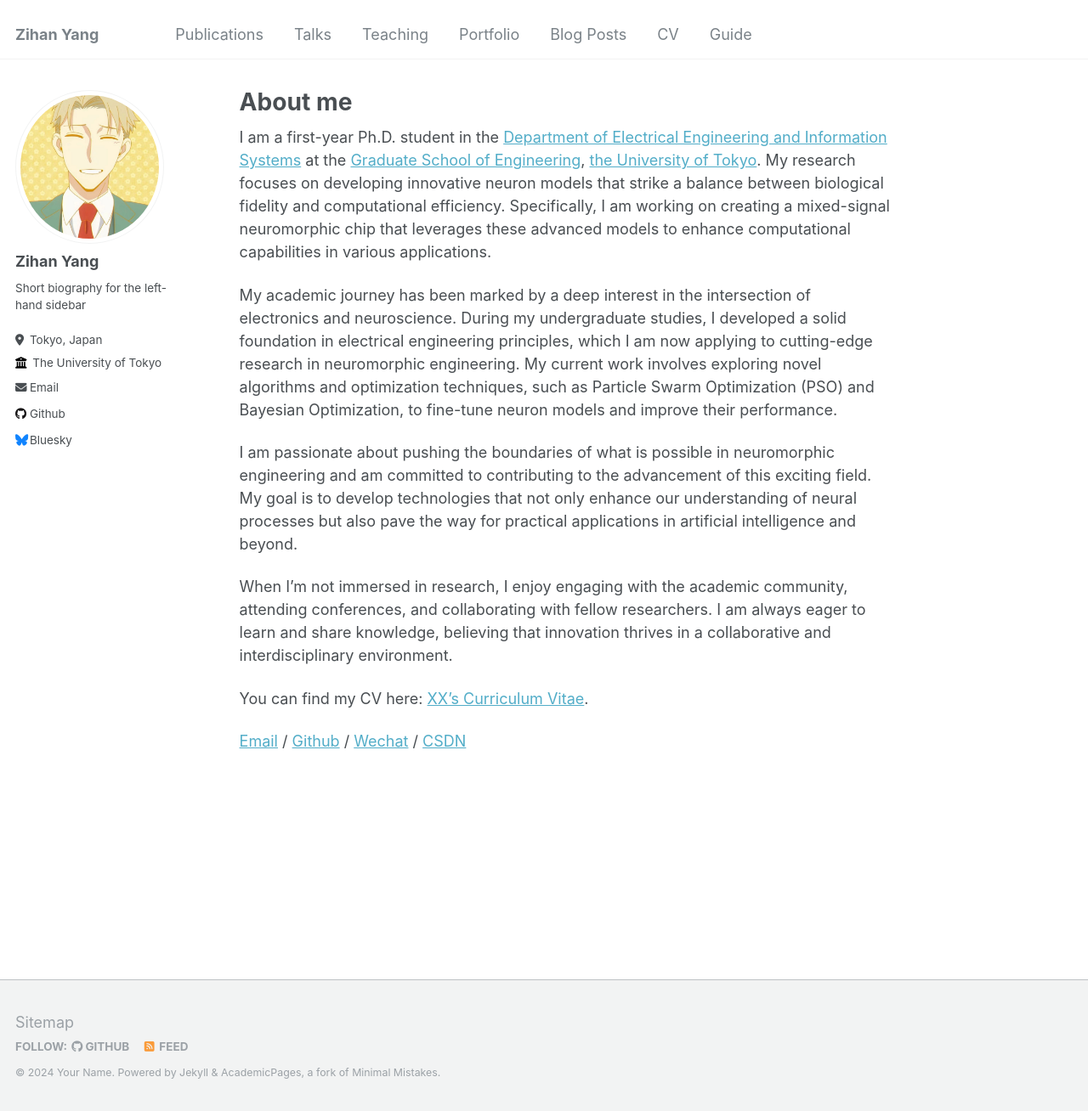
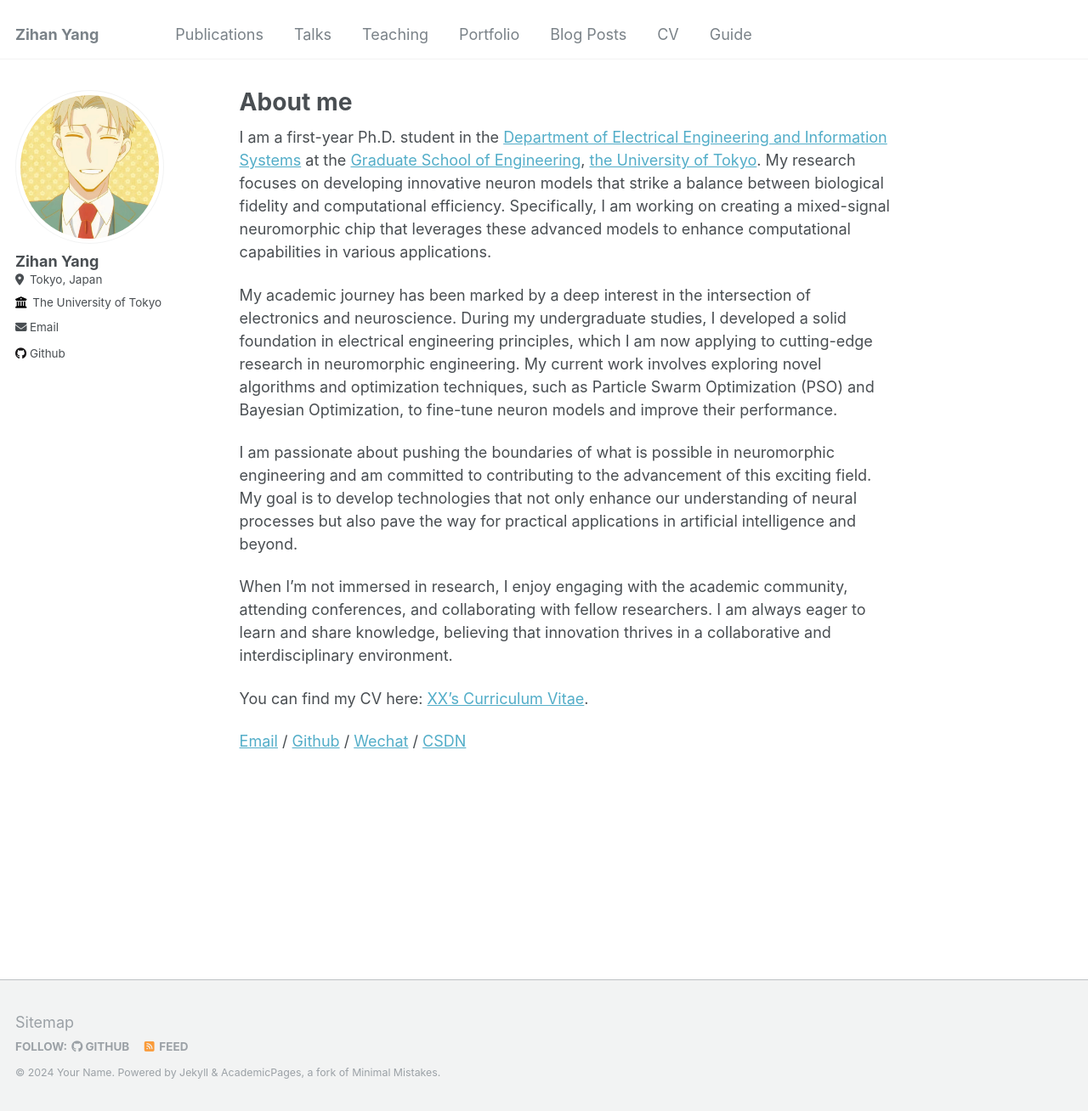
Before and after one commit to azukan/ZihanYang, a Jekyll site: the page built from _pages/about.md, in a window 1280 px wide and 1308 px high. Shown: the whole window at 85% size. Built offline with Jekyll 4.4.1, drawn with Linux system fonts in a browser that asks for light colours.

Commit message:
_config.yml

```diff
--- a/_config.yml
+++ b/_config.yml
@@ -24,7 +24,7 @@ author:
   avatar           : "touxiang.png"
   name             : "Zihan Yang"
   pronouns         : # example: "she/her"
-  bio              : "Short biography for the left-hand sidebar"
+  bio              : #"Short biography for the left-hand sidebar"
   location         : "Tokyo, Japan"
   employer         : "The University of Tokyo"
   uri              : # URL
@@ -48,7 +48,6 @@ author:
   stackoverflow    : # User number or user number and name (i.e., use "1" or "1/jeff-atwood")
 
   # Social media
-  bluesky          : "bsky.app" # Replace this with you Bluesky username
   facebook         : # Username
   flickr           : # Username
   foursquare       : # Username
```
